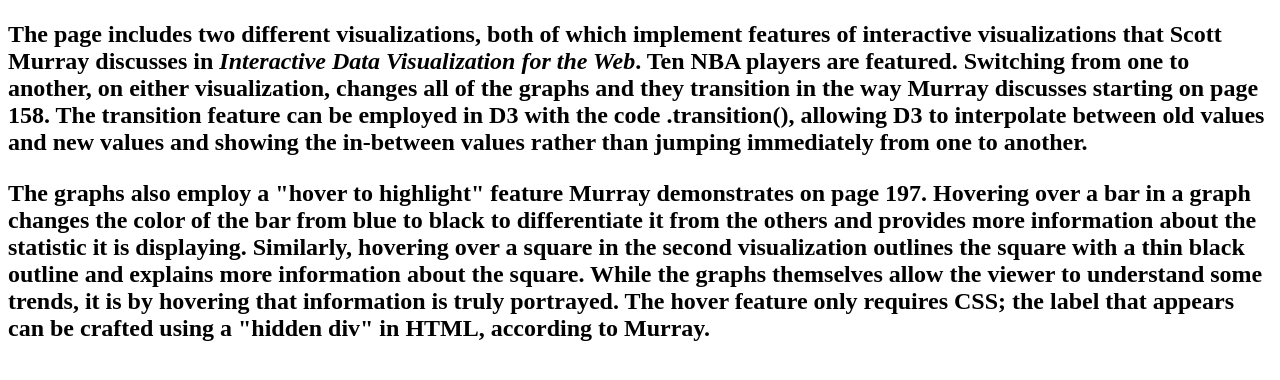
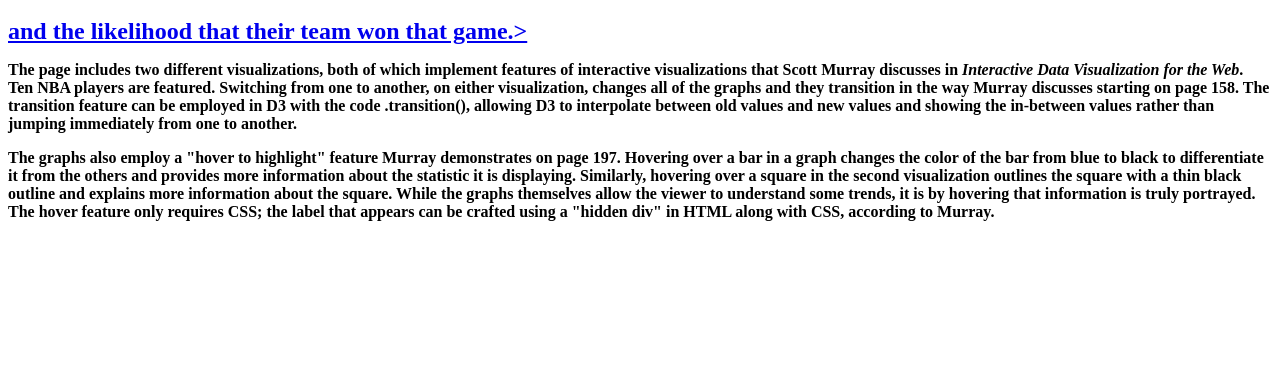
Before and after one commit to ehstowe/seekingInteractions, a plain HTML site: page index.html in a window 1280 px wide. Shown: the part 48-428 px from the top of the page. Drawn offline with Linux system fonts and the light colour scheme.

Commit message:
Update index.html

```diff
--- a/index.html
+++ b/index.html
@@ -2,7 +2,7 @@
 <body>
 <h1>Seeking Interactions</h1>
 <h2><a href="https://flowingdata.com/2018/05/22/basketball-stat-cherry-picking/" Follow this link to see an interactive visualization
-relating a specific stat of an NBA player in a game
+       relating a specific stat of an NBA player in a game. </h2>
 and the likelihood that their team won that game.></a>
 <p>The page includes two different visualizations, both of which implement features
 of interactive visualizations that Scott Murray discusses in <i>Interactive Data Visualization for
@@ -17,7 +17,13 @@
 outline and explains more information about the square. While
 the graphs themselves allow the viewer to understand some trends, it is by hovering that
 information is truly portrayed. The hover feature only requires CSS; the label that appears
-can be crafted using a "hidden div" in HTML, according to Murray.<p>
+can be crafted using a "hidden div" in HTML along with CSS, according to Murray.<p>
 
 </body>
 </html>
+
+<style>
+  p{font-size:16px;}
+
+
+</style>
```
